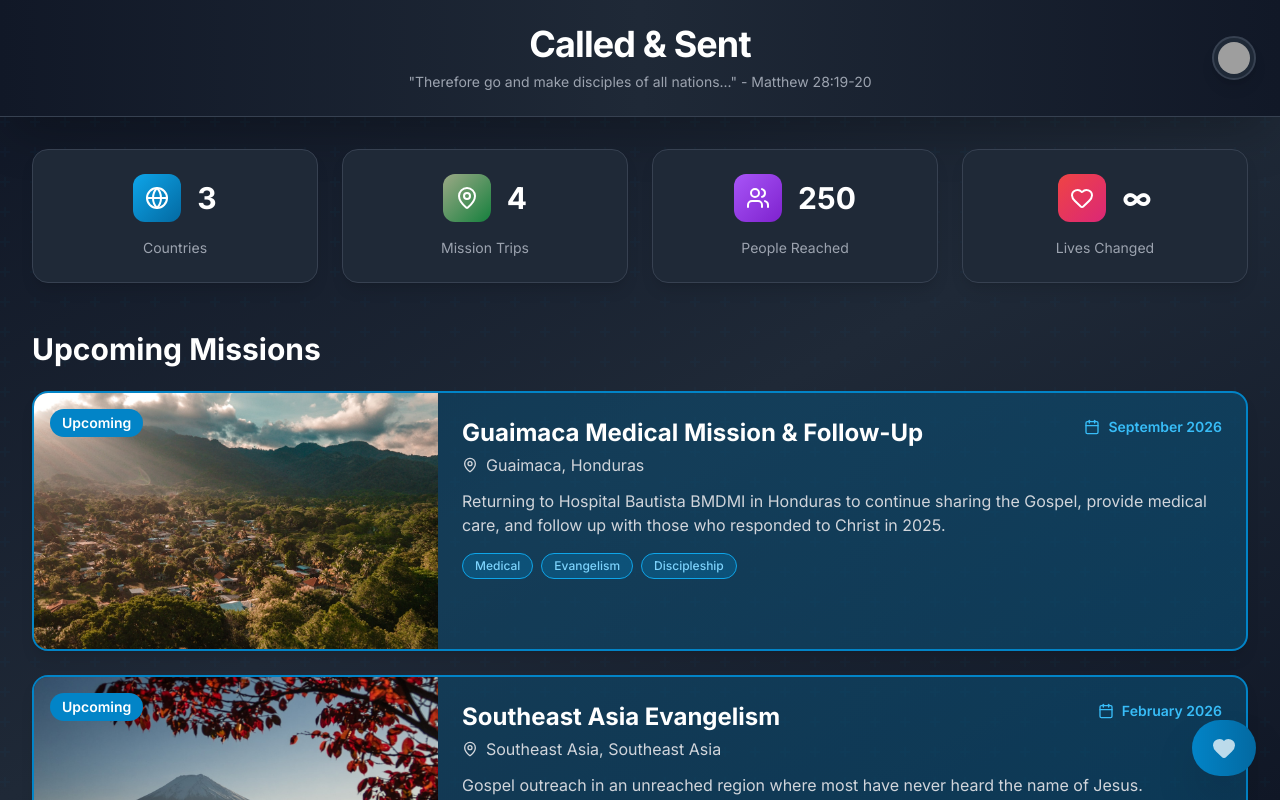
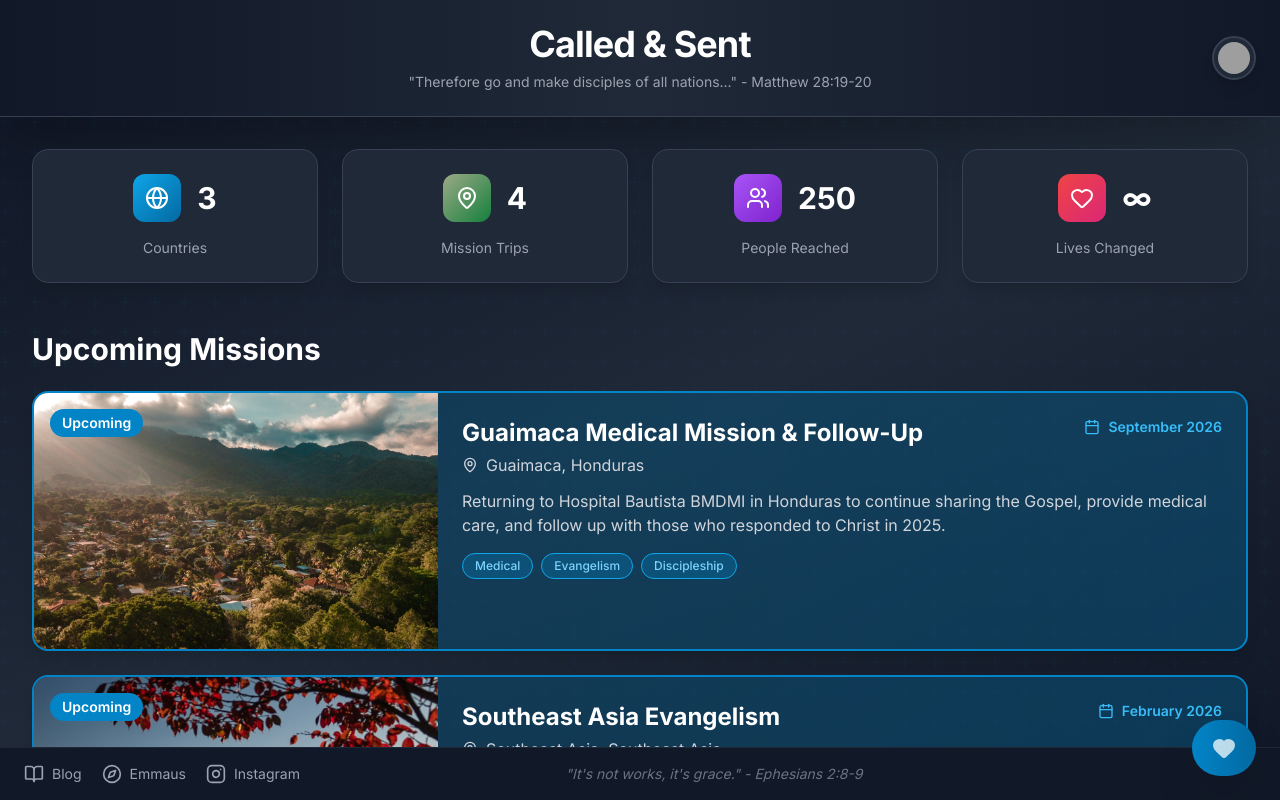
Before and after one commit to pistevo-io/called-and-sent, a React (Vite) app: page / in a window 1280 px wide. Built offline with nearby package versions, Linux system fonts and the light colour scheme; grey boxes are pictures that could not be loaded.

Commit message:
Add footer with cross-site links
- Add Footer component with links to Blog, Emmaus, and Instagram
- Include tagline: "It's not works, it's grace." - Ephesians 2:8-9
- Links on left, tagline centered, balanced layout

```diff
--- a/src/App.tsx
+++ b/src/App.tsx
@@ -4,6 +4,7 @@ import TripModal from './components/TripModal';
 import AboutModal from './components/AboutModal';
 import SupportModal from './components/SupportModal';
 import Dashboard from './components/Dashboard';
+import Footer from './components/Footer';
 import { missionTrips } from './data/missionTrips';
 import type { MissionTrip } from './types/MissionTrip';
 
@@ -84,6 +85,8 @@ function App() {
         </div>
       </button>
 
+      <Footer />
+
       <TripModal trip={selectedTrip} onClose={handleCloseModal} />
       <AboutModal isOpen={isAboutOpen} onClose={handleCloseAbout} />
       <SupportModal isOpen={isSupportOpen} onClose={handleCloseSupport} />
--- /dev/null
+++ b/src/components/Footer.tsx
@@ -0,0 +1,47 @@
+import { Instagram, BookOpen, Compass } from 'lucide-react';
+
+function Footer() {
+  return (
+    <footer className="bg-gray-900 border-t border-gray-800 py-4">
+      <div className="max-w-7xl mx-auto px-6">
+        <div className="flex items-center justify-between">
+          <div className="flex items-center gap-5">
+            <a
+              href="https://blog.calledandsent.me"
+              target="_blank"
+              rel="noopener noreferrer"
+              className="flex items-center gap-2 text-gray-400 hover:text-mission-400 transition-colors"
+            >
+              <BookOpen className="w-5 h-5" />
+              <span className="text-sm">Blog</span>
+            </a>
+            <a
+              href="https://emmaus.calledandsent.me"
+              target="_blank"
+              rel="noopener noreferrer"
+              className="flex items-center gap-2 text-gray-400 hover:text-mission-400 transition-colors"
+            >
+              <Compass className="w-5 h-5" />
+              <span className="text-sm">Emmaus</span>
+            </a>
+            <a
+              href="https://instagram.com/calledandsent.me"
+              target="_blank"
+              rel="noopener noreferrer"
+              className="flex items-center gap-2 text-gray-400 hover:text-pink-400 transition-colors"
+            >
+              <Instagram className="w-5 h-5" />
+              <span className="text-sm">Instagram</span>
+            </a>
+          </div>
+          <p className="text-gray-500 text-sm italic">
+            "It's not works, it's grace." - Ephesians 2:8-9
+          </p>
+          <div className="w-32"></div>
+        </div>
+      </div>
+    </footer>
+  );
+}
+
+export default Footer;
```
